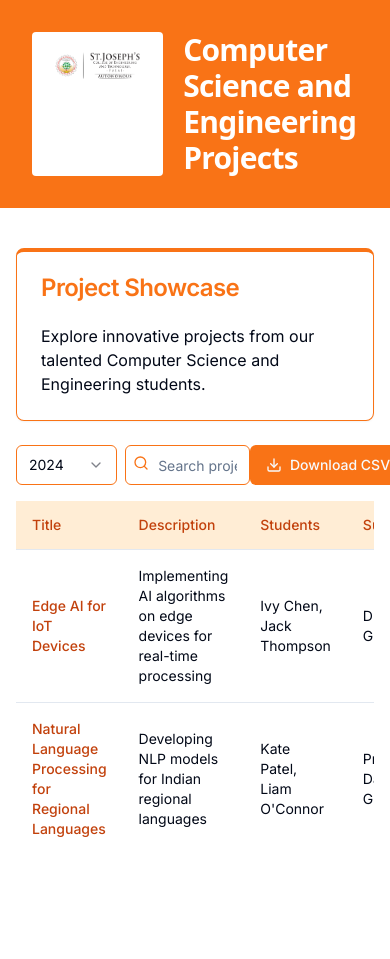
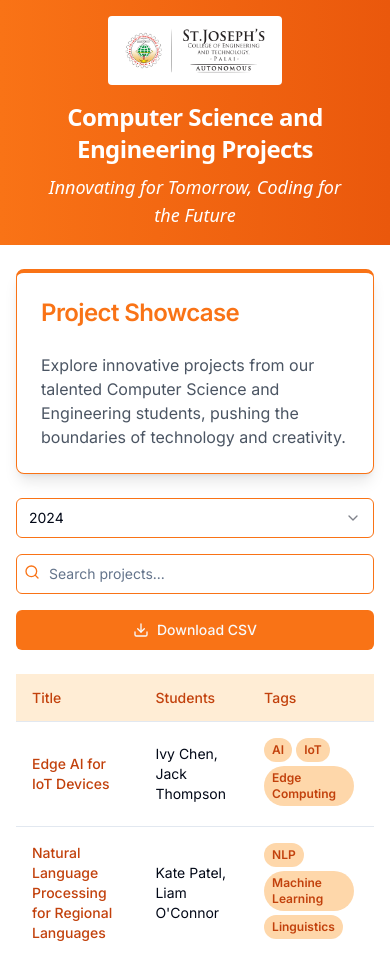
Before and after one commit to Sidharth-Manikuttan/Project-Shelf-CSE-SJCET, a Next.js app in the folder my-app/: page /project-shelf in a window 390 px wide. Before the commit the page ends 871 px from the top, so only its background shows below. Built offline with nearby package versions, Linux system fonts and the light colour scheme.

Commit message:
feat: Add lazy loading for images and update input component

```diff
--- a/my-app/app/project-shelf/page.tsx
+++ b/my-app/app/project-shelf/page.tsx
@@ -9,7 +9,6 @@ import { Card, CardHeader, CardTitle, CardContent } from "@/components/ui/card"
 import { Search, Download } from 'lucide-react'
 import Image from 'next/image'
 
-// Dummy data - replace this with your JSON file later
 const projectsData = {
     "2022": [
         { id: 1, title: "AI-powered Campus Navigation System", description: "A mobile app using AI and AR for effortless campus navigation", students: "Alice Johnson, Bob Smith", supervisor: "Dr. Emily Brown", tags: ["AI", "AR", "Mobile App"] },
@@ -46,39 +45,43 @@ const ProjectShelf = () => {
     };
 
     return (
-        <div className="bg-white">
-            <div className="bg-orange-500 text-white p-8 mb-6 flex justify-between ">
-                <div className='bg-white rounded p-5'>
+        <div className="bg-white min-h-screen">
+            <div className="bg-gradient-to-r from-orange-500 to-orange-600 text-white p-4 sm:p-8 mb-6">
+                <div className="container mx-auto flex flex-col sm:flex-row items-center justify-between">
+                    <div className='bg-white rounded p-3 sm:p-5 mb-4 sm:mb-0'>
                         <Image
                             src="/header.png"
                             width={300}
                             height={300}
-                        alt="Picture of the author"
+                            alt="College logo"
+                            className="max-w-[150px] sm:max-w-[200px] h-auto"
                         />
                     </div>
-                <div className="flex flex-col font-sans justify-center items-center">
-                    <h1 className=" text-3xl font-extrabold tracking-tight lg:text-4xl ml-5 ">
+                    <div className="flex flex-col font-sans text-center sm:text-left">
+                        <h1 className="text-2xl sm:text-3xl md:text-4xl font-extrabold tracking-tight mb-2">
                             Computer Science and Engineering Projects
                         </h1>
+                        <p className="text-lg sm:text-xl md:text-2xl font-light italic">
+                            Innovating for Tomorrow, Coding for the Future
+                        </p>
+                    </div>
+                </div>
             </div>
 
-
-            </div>
-
-            <div className="container mx-auto p-4">
-                <Card className="mb-6 border-orange-500 border-t-4">
+            <div className="container mx-auto px-4">
+                <Card className="mb-6 border-orange-500 border-t-4 shadow-lg hover:shadow-xl transition-shadow duration-300">
                     <CardHeader>
-                        <CardTitle className="text-orange-500">Project Showcase</CardTitle>
+                        <CardTitle className="text-orange-500 text-2xl">Project Showcase</CardTitle>
                     </CardHeader>
                     <CardContent>
-                        <p>Explore innovative projects from our talented Computer Science and Engineering students.</p>
+                        <p className="text-gray-600">Explore innovative projects from our talented Computer Science and Engineering students, pushing the boundaries of technology and creativity.</p>
                     </CardContent>
                 </Card>
 
-                <div className="flex justify-between items-center mb-4">
-                    <div className="flex items-center space-x-2">
+                <div className="flex flex-col sm:flex-row justify-between items-center mb-6 space-y-4 sm:space-y-0">
+                    <div className="flex flex-col sm:flex-row items-center space-y-4 sm:space-y-0 sm:space-x-2 w-full sm:w-auto">
                         <Select onValueChange={setSelectedYear} defaultValue={selectedYear}>
-                            <SelectTrigger className="w-[180px] border-orange-500">
+                            <SelectTrigger className="w-full sm:w-[180px] border-orange-500">
                                 <SelectValue placeholder="Select Year" />
                             </SelectTrigger>
                             <SelectContent>
@@ -87,47 +90,53 @@ const ProjectShelf = () => {
                                 ))}
                             </SelectContent>
                         </Select>
-                        <div className="relative">
+                        <div className="relative w-full sm:w-auto">
                             <Search className="absolute left-2 top-2.5 h-4 w-4 text-orange-500" />
                             <Input
                                 placeholder="Search projects..."
-                                className="pl-8 border-orange-500"
+                                className="pl-8 border-orange-500 w-full"
                                 value={searchTerm}
                                 onChange={(e) => setSearchTerm(e.target.value)}
                             />
                         </div>
                     </div>
-                    <Button onClick={handleDownload} className="bg-orange-500 hover:bg-orange-600">
+                    <Button onClick={handleDownload} className="bg-orange-500 hover:bg-orange-600 transition-colors duration-300 w-full sm:w-auto">
                         <Download className="mr-2 h-4 w-4" /> Download CSV
                     </Button>
                 </div>
 
+                <div className="overflow-x-auto">
                     <Table>
                         <TableHeader>
                             <TableRow className="bg-orange-100">
                                 <TableHead className="text-orange-700">Title</TableHead>
-                            <TableHead className="text-orange-700">Description</TableHead>
+                                <TableHead className="text-orange-700 hidden sm:table-cell">Description</TableHead>
                                 <TableHead className="text-orange-700">Students</TableHead>
-                            <TableHead className="text-orange-700">Supervisor</TableHead>
+                                <TableHead className="text-orange-700 hidden md:table-cell">Supervisor</TableHead>
                                 <TableHead className="text-orange-700">Tags</TableHead>
                             </TableRow>
                         </TableHeader>
                         <TableBody>
                             {filteredProjects.map((project) => (
-                            <TableRow key={project.id} className="hover:bg-orange-50">
+                                <TableRow key={project.id} className="hover:bg-orange-50 transition-colors duration-200">
                                     <TableCell className="font-medium text-orange-700">{project.title}</TableCell>
-                                <TableCell>{project.description}</TableCell>
+                                    <TableCell className="hidden sm:table-cell">{project.description}</TableCell>
                                     <TableCell>{project.students}</TableCell>
-                                <TableCell>{project.supervisor}</TableCell>
-                                <TableCell>{project.tags.map(tag => (
-                                    <span key={tag} className="inline-block bg-orange-200 text-orange-700 rounded-full px-2 py-1 text-xs font-semibold mr-1 mb-1">{tag}</span>
-                                ))}</TableCell>
+                                    <TableCell className="hidden md:table-cell">{project.supervisor}</TableCell>
+                                    <TableCell>
+                                        <div className="flex flex-wrap">
+                                            {project.tags.map(tag => (
+                                                <span key={tag} className="inline-block bg-orange-200 text-orange-700 rounded-full px-2 py-1 text-xs font-semibold mr-1 mb-1 transition-transform duration-200 hover:scale-105">{tag}</span>
+                                            ))}
+                                        </div>
+                                    </TableCell>
                                 </TableRow>
                             ))}
                         </TableBody>
                     </Table>
                 </div>
             </div>
+        </div>
     );
 };
 
```
Lines whose indentation alone changed are shown as unchanged.
